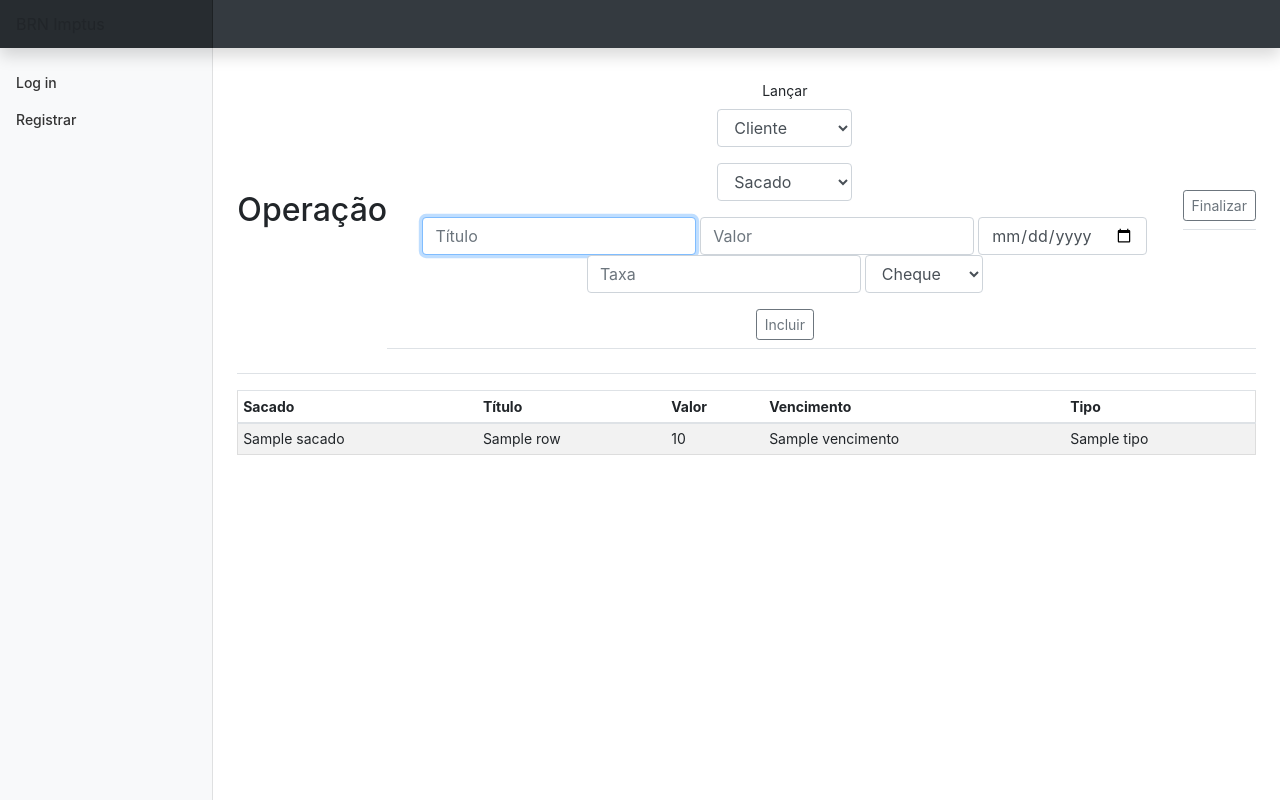
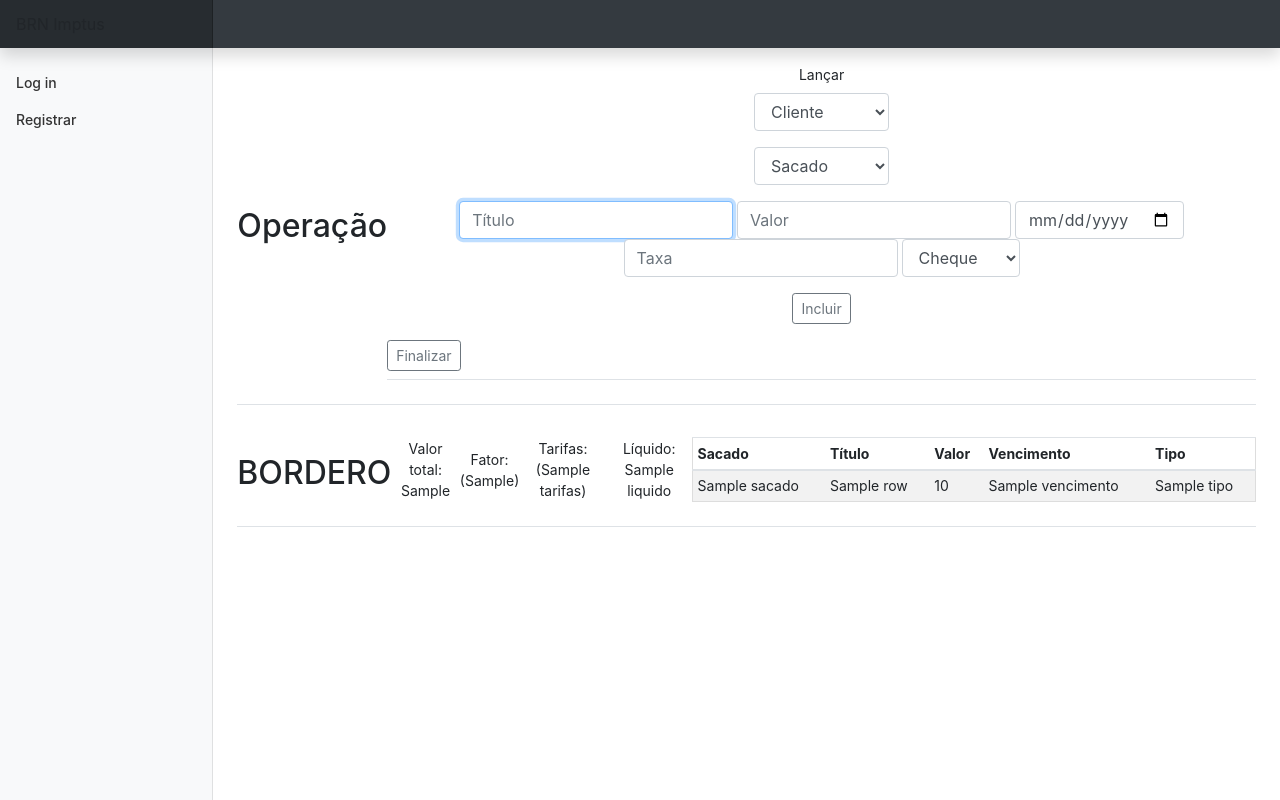
Before and after one commit to brnbarbosa/Sistema, a Flask app: template templates/operacao.html in a window 1280 px wide. Run offline with Flask 2, Linux system fonts and the light colour scheme; the template is opened without the code that fills it: most values are stand-ins (such as "Sample title", 1, 10 or a date in 2020); some libraries are stand-ins or nearby versions.

Commit message:
printable area, starting bordero presentation

```diff
--- a/app.py
+++ b/app.py
@@ -129,9 +129,20 @@ def operacao():
     bordero = cur.execute('SELECT * FROM bordero')
     bordero = cur.fetchall()
 
+    cur.execute('SELECT SUM(valor) FROM bordero')
+    total = cur.fetchall()
+
+    # TODO FATOR USE HELPER.PY
+    cur.execute('SELECT SUM(taxa) FROM bordero')
+    fator = cur.fetchall()
+
+    cur.execute('SELECT SUM(titulo) FROM bordero')
+    n_tit = cur.fetchall()
+    tarifas = 10 + (n_tit[0]['SUM(titulo)'] * 5)
+
     # GET
     if request.method == 'GET':
-        return render_template('operacao.html', sacado=sacado, cliente=cliente, bordero=bordero)
+        return render_template('operacao.html', sacado=sacado, cliente=cliente, bordero=bordero, total=total, fator=fator, tarifas=tarifas, liquido=liquido)
 
     # POST
     else:
@@ -155,25 +166,13 @@ def operacao():
 
         con.commit()
 
-        return redirect('/operacao')
+        return render_template('operacao.html', sacado=sacado, cliente=cliente, bordero=bordero, total=total, fator=fator, tarifas=tarifas, liquido=liquido)
+
 
 @app.route('/bordero', methods=['GET', 'POST'])
 @login_required
 def bordero():
-
-    # connect database
-    con = sqlite3.connect('brn.db')
-    con.row_factory = sqlite3.Row
-
-    # create a cursor
-    cur = con.cursor()
-
     return redirect('/')
-
-
-
-
-
 
 @app.route('/relatorios', methods=['GET', 'POST'])
 @login_required
--- a/templates/layout.html
+++ b/templates/layout.html
@@ -32,6 +32,19 @@
                   }
                 }
               </style>
+
+              <script>
+                  function printDiv(divName) {
+                    var printContents = document.getElementById(divName).innerHTML;
+                    var originalContents = document.body.innerHTML;
+
+                    document.body.innerHTML = printContents;
+
+                    window.print();
+
+                    document.body.innerHTML = originalContents;
+                }
+              </script>
 
             <title>
                 {% block title %}
--- a/templates/operacao.html
+++ b/templates/operacao.html
@@ -5,10 +5,9 @@
 {% endblock %}
 
 {% block main %}
-</div>
     <div class='d-flex justify-content-between flex-warp flex-md-nowrap align-items-center pt-3 pb-2 mb-3 border-bottom'>
         <h1 class='h2'>Operação</h1>
-        <div class='d-flex justify-content-between flex-warp flex-md-nowrap align-items-center pt-3 pb-2 mb-3 border-bottom'>
+        <div>
             <form action='operacao' method='POST'>
                 <div class='form-group'>
                     <label for=''>Lançar</label>
@@ -46,12 +45,20 @@
             </form>
             <div class='d-flex justify-content-between flex-warp flex-md-nowrap align-items-center pt-3 pb-2 mb-3 border-bottom'>
                 <form action='bordero' method='POST'>
-                    <button type='submit' class='btn btn-sm btn-outline-secondary'>Finalizar</button>
+                    <button onclick="printDiv('print')" value="print a div" class='btn btn-sm btn-outline-secondary'>Finalizar</button>
                 </form>
             </div>
         </div>
 
     </div>
+    <!--BORDERO PRESENTATION-->
+    <div class='d-flex justify-content-between flex-warp flex-md-nowrap align-items-center pt-3 pb-2 mb-3 border-bottom' id='print'>
+        <h1 class='h2'>BORDERO</h1>
+        <p>Valor total: {{ total[0]['SUM(valor)'] }}</p>
+        <p>Fator: ({{ fator[0]['SUM(taxa)'] }})</p>
+        <p>Tarifas: ({{ tarifas }})</p>
+        <hr>
+        <p>Líquido: {{ liquido }}</p>
         <div class='table-responsive'>
             <table class='table table-striped table-sm'>
                 <thead>
```
Also changed, not shown: brn.db. Lines whose indentation alone changed are shown as unchanged.
